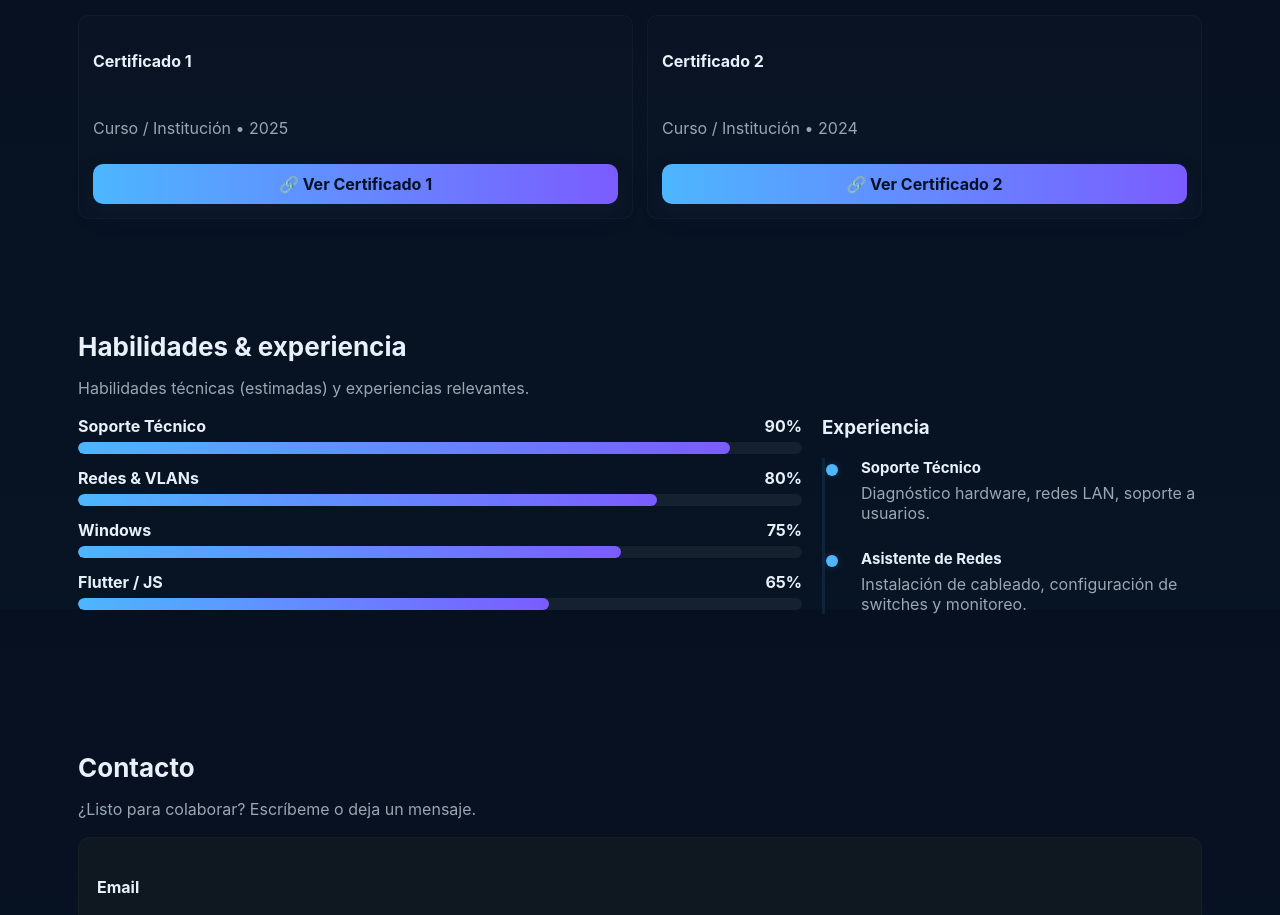
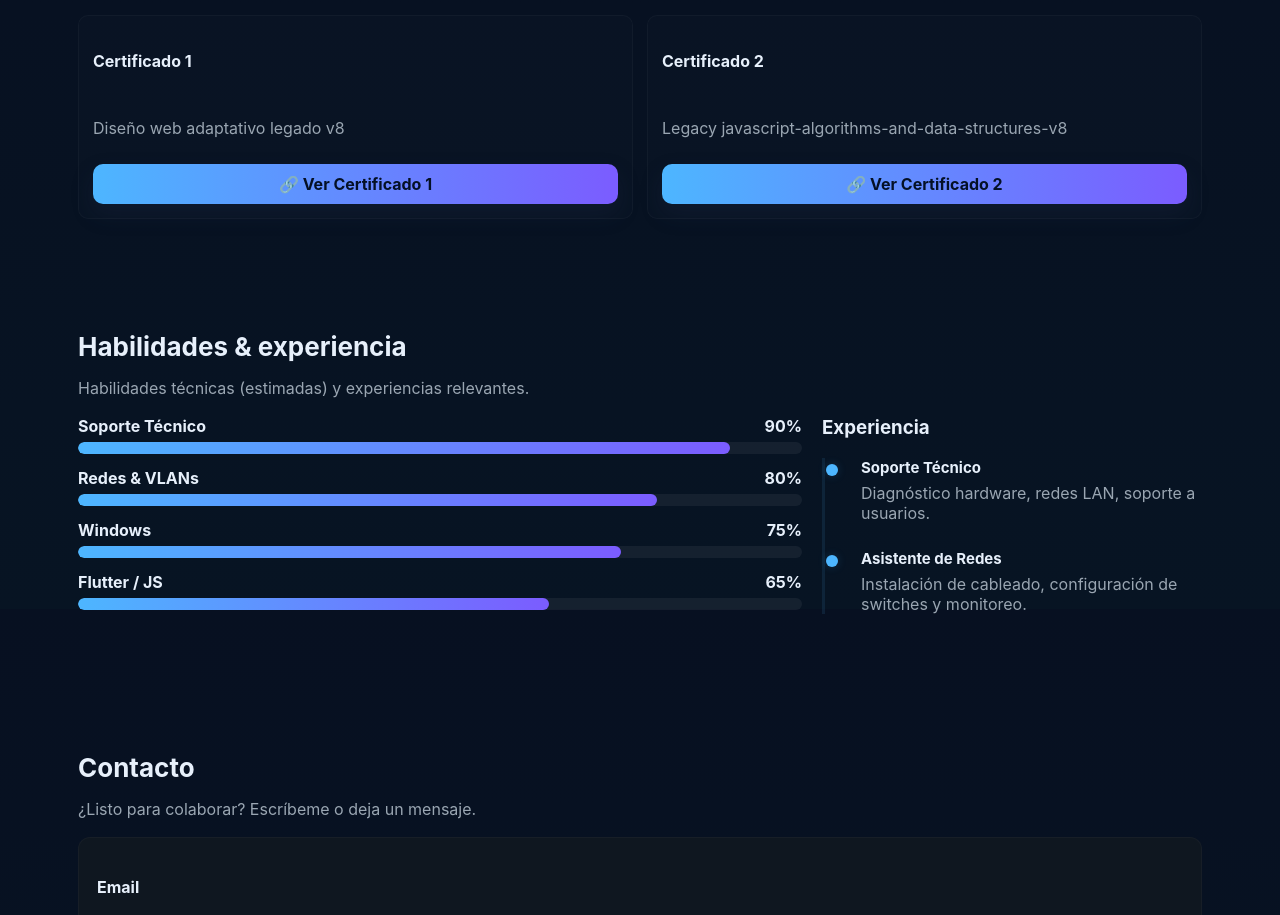
Before and after one commit to DrKaneki/Mi-Portafolio, a plain HTML site: page index.html in a window 1280 px wide. Shown: the part 991-1906 px from the top of the page. Drawn offline with Linux system fonts and the light colour scheme.

Commit message:
Mi_Portafolio

```diff
--- a/index.html
+++ b/index.html
@@ -216,13 +216,13 @@
         <div class="cert-grid">
           <div class="cert-card">
             <h4>Certificado 1</h4>
-            <p class="small" style="color:var(--muted)">Curso / Institución • 2025</p>
+            <p class="small" style="color:var(--muted)">Diseño web adaptativo legado v8</p>
             <a id="cert1" class="cert-btn" href="https://www.freecodecamp.org/espanol/certification/manuel_garriazo/responsive-web-design" target="_blank" rel="noopener">🔗 Ver Certificado 1</a>
           </div>
 
           <div class="cert-card">
             <h4>Certificado 2</h4>
-            <p class="small" style="color:var(--muted)">Curso / Institución • 2024</p>
+            <p class="small" style="color:var(--muted)">Legacy javascript-algorithms-and-data-structures-v8</p>
             <a id="cert2" class="cert-btn" href="https://www.freecodecamp.org/certification/manuel_garriazo/javascript-algorithms-and-data-structures-v8" target="_blank" rel="noopener">🔗 Ver Certificado 2</a>
           </div>
         </div>
```
